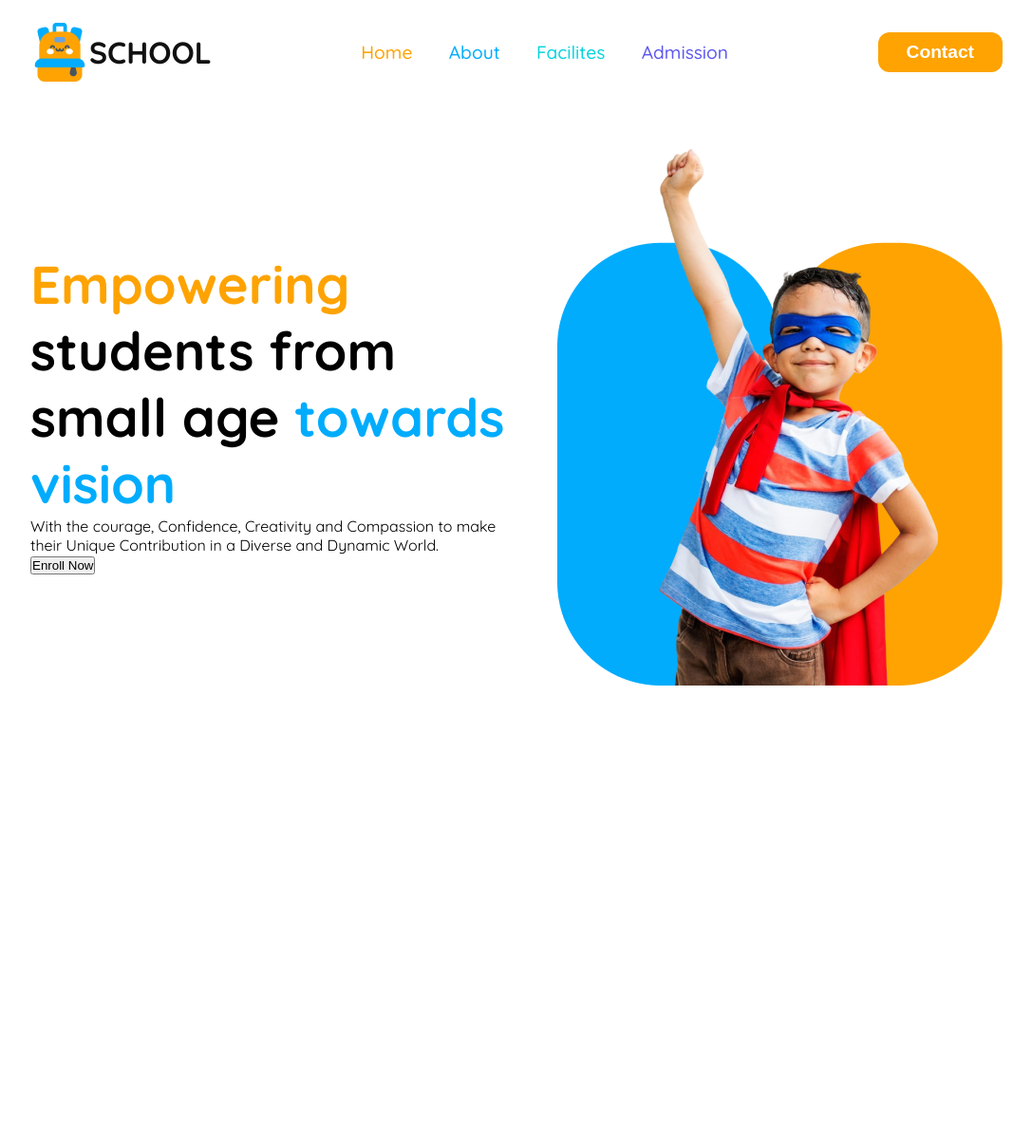
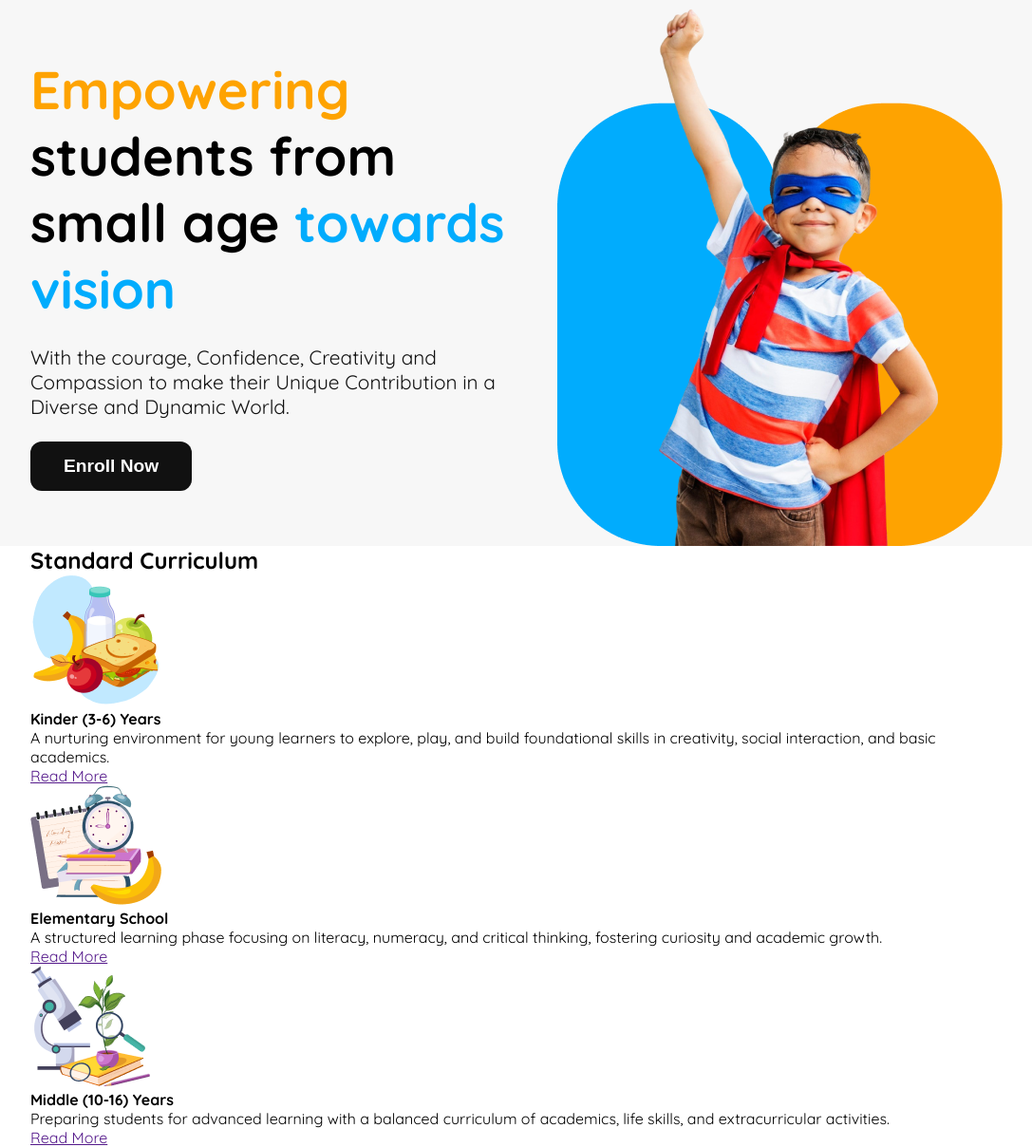
Before and after one commit to Riad45/JKM-B11-A2-KidSchool, a plain HTML site: page index.html in a window 1280 px wide. Shown: the whole page at 95% size, without its empty margins (96-1183 px from the left). Before the commit the page ends 800 px from the top, so only its background shows below. Drawn offline with Linux system fonts and the light colour scheme.

Commit message:
make responsive for banner section and added a new section

```diff
--- a/index.html
+++ b/index.html
@@ -16,7 +16,7 @@
 
 <body>
     <header>
-        <nav>
+        <nav class="hide">
             <div class="logo">
                 <img src="./assets/logo.png" alt="">
                 <h3>SCHOOL</h3>
@@ -35,7 +35,7 @@
         </nav>
 
         <section class="banner-section">
-            <div class="banner-content">
+            <div class="banner-content ">
                 <h2 class="banner-heading">
                     <span style="color:var(--Orange, #FEA301)">Empowering</span>
                     students from small age
@@ -45,13 +45,37 @@
                     Unique Contribution in a Diverse and Dynamic World.</p>
                 <button class="btn-primary">Enroll Now</button>
             </div>
-            <img src="./assets/hero-kids.png" alt="" class="banner-img">
+
+                <img src="./assets/hero-kids.png" alt="" class="b-img">
+
         </section>
 
 
     </header>
 
     <main>
+
+        <section class="curriculum">
+            <h2 class="section-title">Standard Curriculum</h2>
+            <div class="c-card">
+                <img src="./assets/kinder.png" alt="" class="c-card-img">
+                <h4 class="c-card-title">Kinder (3-6) Years</h4>
+               <p class="c-card-description">A nurturing environment for young learners to explore, play, and build foundational skills in creativity, social interaction, and basic academics.</p>
+                <a href="">Read More</a>
+            </div>
+            <div class="c-card">
+                <img src="./assets/elementary.png" alt="" class="c-card-img">
+                <h4 class="c-card-title">Elementary School</h4>
+                <p class="c-card-description">A structured learning phase focusing on literacy, numeracy, and critical thinking, fostering curiosity and academic growth.</p>
+                <a href="">Read More</a>
+            </div>
+            <div class="c-card">
+                <img src="./assets/middle.png" alt="" class="c-card-img">
+                <h4 class="c-card-title">Middle (10-16) Years</h4>
+                <p class="c-card-description">Preparing students for advanced learning with a balanced curriculum of academics, life skills, and extracurricular activities.</p>
+                <a href="">Read More</a>
+            </div>
+        </section>
 
     </main>
 
--- a/style.css
+++ b/style.css
@@ -12,13 +12,34 @@ font-style: normal;
 }
 
 header , main{
-    margin: 0% 10%;
+    padding: 0% 10%;
+}
+
+
+/* cmn style */
+
+.btn-primary{
+    padding: 15px 35px;
+    border-radius: 12px;
+    font-size: 1.2rem;
+    font-weight: 700;
+    border: none;
+    color: #FFF;
+    background: var(--Black, #111);
+}
+
+
+.hide{
+    display: none;
 }
 
 
 
+/* header  */
 
-/* header  */
+header{
+    background: var(--White, #F7F7F7);
+}
 
 
 /* nav section */
@@ -28,8 +49,8 @@ nav{
     display: flex;
     align-items: center;
     justify-content: space-between;
-    margin-top: 1.5rem;
-    margin-bottom: 3.8rem ;
+    padding-top: 1.5rem;
+    padding-bottom: 3.8rem ;
 
 }
 
@@ -79,7 +100,7 @@ ul li:nth-child(4) a{
 }
 
 .nav-btn{
-    padding: 10px 30px;
+    padding: 15px 35px;
     border-radius: 12px;
     font-size: 1.2rem;
     font-weight: 600;
@@ -97,14 +118,52 @@ background: var(--Orange, #FEA301);
     display: flex;
     align-items: center;
     justify-content: space-between;
+    gap: 3rem;
+
 }
 
-.banner-content{
-    width: 50%;
-}
+
 
 .banner-heading{
 
 font-size: 3.5rem;
 font-weight: 700;
+margin-bottom: 1.5rem;
 }
+
+.banner-description{
+    color: var(--Black, #111);
+font-size: 1.3rem;
+font-weight: 400;
+margin-bottom: 1.5rem;
+}
+
+
+.b-img{
+    width: 100%;
+}
+
+
+/* body */
+
+
+
+
+
+
+/* Media query for mobile devices */
+
+@media screen and ( max-width: 768px) {
+
+
+
+
+    .banner-section{
+        flex-direction: column-reverse;
+        text-align: center;
+    }
+
+
+
+
+}
```
